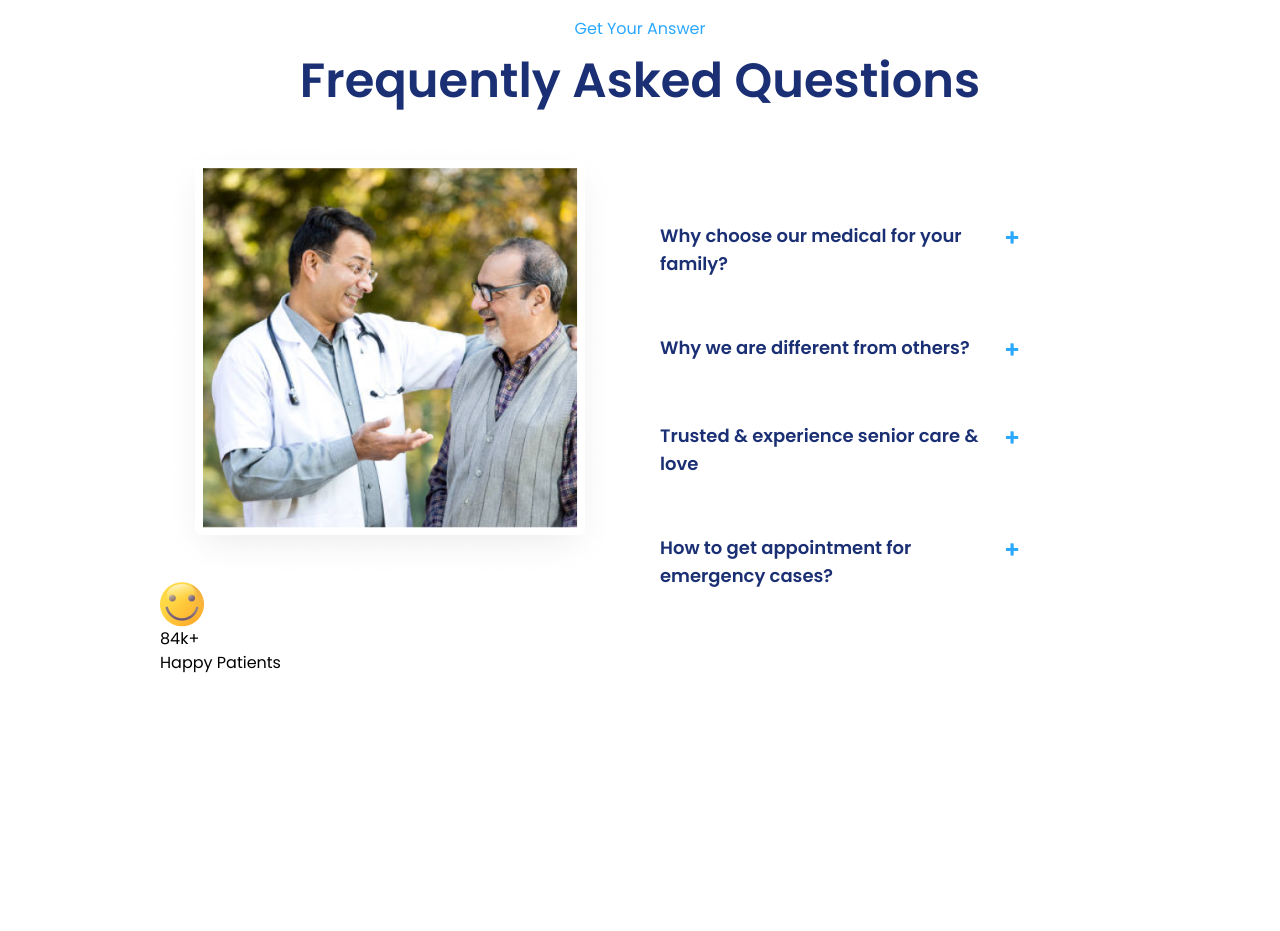
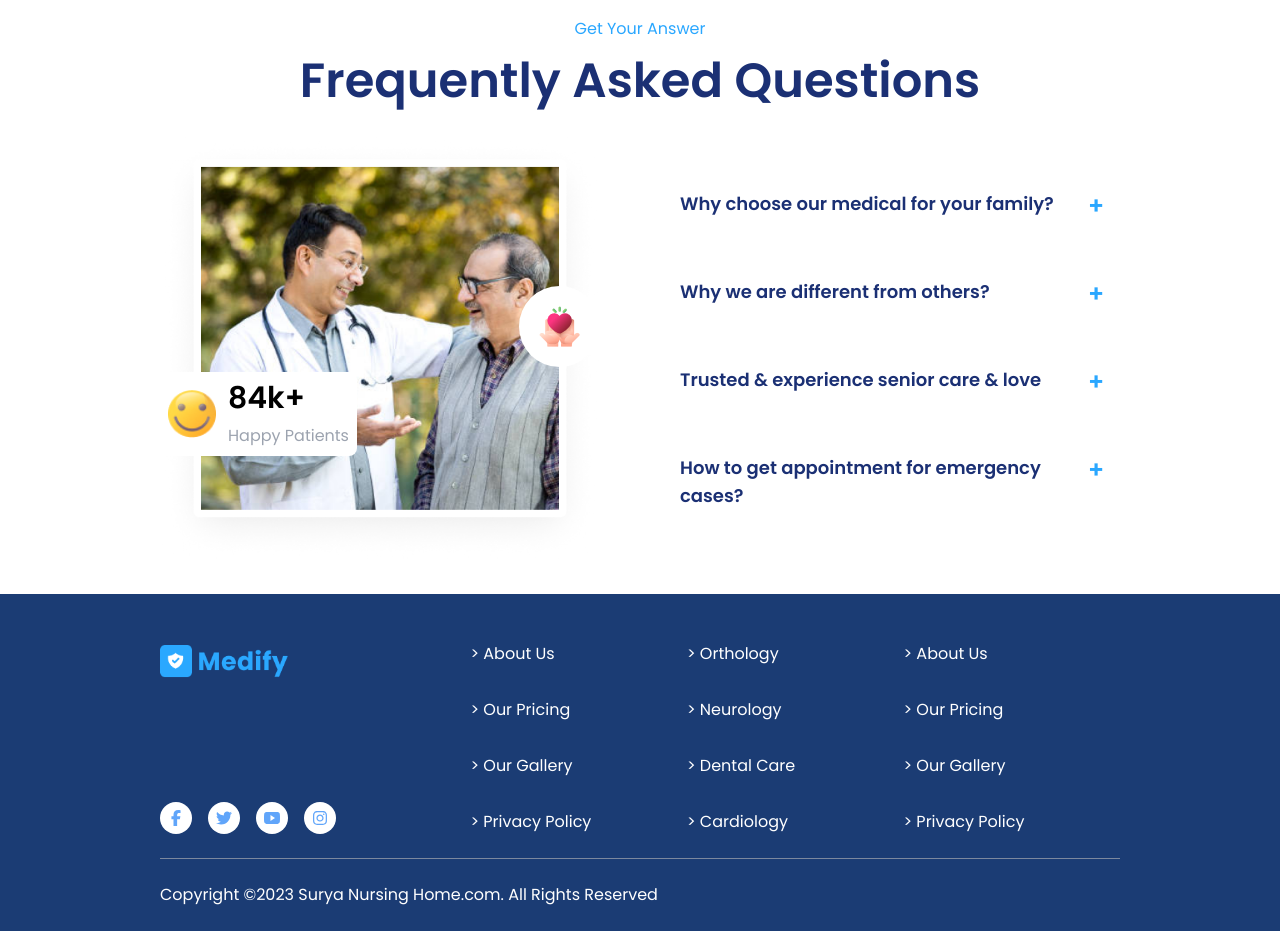
Before and after one commit to chaitu5981/medify, a React (Create React App) app: page / in a window 1280 px wide. Shown: the part 4100-5031 px from the top of the page. Before the commit the page ends 4807 px from the top, so only its background shows below. Built offline with nearby package versions, Linux system fonts and the light colour scheme; no server answers.

Commit message:
Third commit

```diff
--- a/src/App.js
+++ b/src/App.js
@@ -4,6 +4,7 @@ import Navbar from "./components/Navbar";
 import Home from "./pages/Home";
 import Bookings from "./pages/Bookings";
 import Hospitals from "./pages/Hospitals";
+import Footer from "./components/Footer";
 export const AppContext = createContext();
 const App = () => {
   const [hospitals, setHospitals] = useState(() => {
@@ -48,6 +49,7 @@ const App = () => {
           <Route path="/bookings" element={<Bookings />} />
           <Route path="/hospitals" element={<Hospitals />} />
         </Routes>
+        <Footer />
       </div>
     </AppContext.Provider>
   );
--- a/src/components/FAQ.js
+++ b/src/components/FAQ.js
@@ -9,31 +9,39 @@ const FAQ = () => {
       <p className="text-center text-5xl mt-4 mb-8 text-[#1b3074] font-semibold">
         Frequently Asked Questions
       </p>
-      <div className="flex gap-10 ">
-        <div className="w-[50%]">
+      <div className="flex gap-20">
+        <div className="w-[50%] relative">
           <img src={faqImg} alt="faq-image" />
-          <div>
-            <img src={smiley} alt="smiley" />
-            <p>84k+</p>
-            <p>Happy Patients</p>
+          <div className="flex gap-3 w-fit p-2 absolute bottom-[25%] bg-white rounded-lg">
+            <img
+              src={smiley}
+              alt="smiley"
+              className="w-[3rem] h-[3rem] self-center"
+            />
+            <div className="space-y-2 ">
+              <p className="text-3xl font-semibold">84k+</p>
+              <p className="text-gray-400">Happy Patients</p>
+            </div>
           </div>
-          <div></div>
+          <div className="bg-white p-5 rounded-full absolute top-[35%] right-0">
+            <img src={love} alt="" />
+          </div>
         </div>
         <div className="w-[50%]  flex flex-col gap-14 text-[#1b3074] font-semibold text-lg justify-center self-stretch">
           <div className="flex  gap-6">
-            <p className="w-[20rem]">Why choose our medical for your family?</p>
+            <p className="w-[24rem]">Why choose our medical for your family?</p>
             <button className="self-start text-[#2aa7ff] text-2xl">+</button>
           </div>
           <div className="flex  gap-6">
-            <p className="w-[20rem]">Why we are different from others?</p>
+            <p className="w-[24rem]">Why we are different from others?</p>
             <button className="self-start text-[#2aa7ff] text-2xl">+</button>
           </div>
           <div className="flex  gap-6">
-            <p className="w-[20rem]">Trusted & experience senior care & love</p>
+            <p className="w-[24rem]">Trusted & experience senior care & love</p>
             <button className="self-start text-[#2aa7ff] text-2xl">+</button>
           </div>
           <div className="flex items-center gap-6">
-            <p className="w-[20rem] ">
+            <p className="w-[24rem] ">
               How to get appointment for emergency cases?
             </p>
             <button className="self-start text-[#2aa7ff] text-2xl">+</button>
--- /dev/null
+++ b/src/components/Footer.js
@@ -0,0 +1,63 @@
+import React from "react";
+import logo from "../images/logo.png";
+import { FaFacebookF } from "react-icons/fa6";
+import { FaTwitter } from "react-icons/fa";
+import { IoLogoYoutube } from "react-icons/io";
+import { FaInstagram } from "react-icons/fa6";
+
+const socialLinks = [
+  <FaFacebookF />,
+  <FaTwitter />,
+  <IoLogoYoutube />,
+  <FaInstagram />,
+];
+const links = [
+  "About Us",
+  "Orthology",
+  "About Us",
+  "Our Pricing",
+  "Neurology",
+  "Our Pricing",
+  "Our Gallery",
+  "Dental Care",
+  "Our Gallery",
+  "Privacy Policy",
+  "Cardiology",
+  "Privacy Policy",
+];
+const Footer = () => {
+  return (
+    <div className="bg-[#1b3c74]">
+      <div className="w-[75%] mx-auto pt-12 pb-6 flex flex-col gap-6">
+        <div className="flex gap-8">
+          <div className="w-[30%] self-stretch flex flex-col justify-between">
+            <img src={logo} alt="" className="w-[8rem]" />
+            <div className="flex gap-4">
+              {socialLinks.map((link) => (
+                <div
+                  key={link}
+                  className="bg-white w-fit p-2 rounded-full text-blue-400"
+                >
+                  {link}
+                </div>
+              ))}
+            </div>
+          </div>
+          <div className="w-[70%]">
+            <div className="grid grid-cols-3 text-white gap-y-8">
+              {links.map((link) => (
+                <div key={link}>{`>   ${link}`}</div>
+              ))}
+            </div>
+          </div>
+        </div>
+        <div className="w-full h-[0.5px] bg-[#7c889e]"></div>
+        <p className="text-white">
+          Copyright ©2023 Surya Nursing Home.com. All Rights Reserved
+        </p>
+      </div>
+    </div>
+  );
+};
+
+export default Footer;
```
